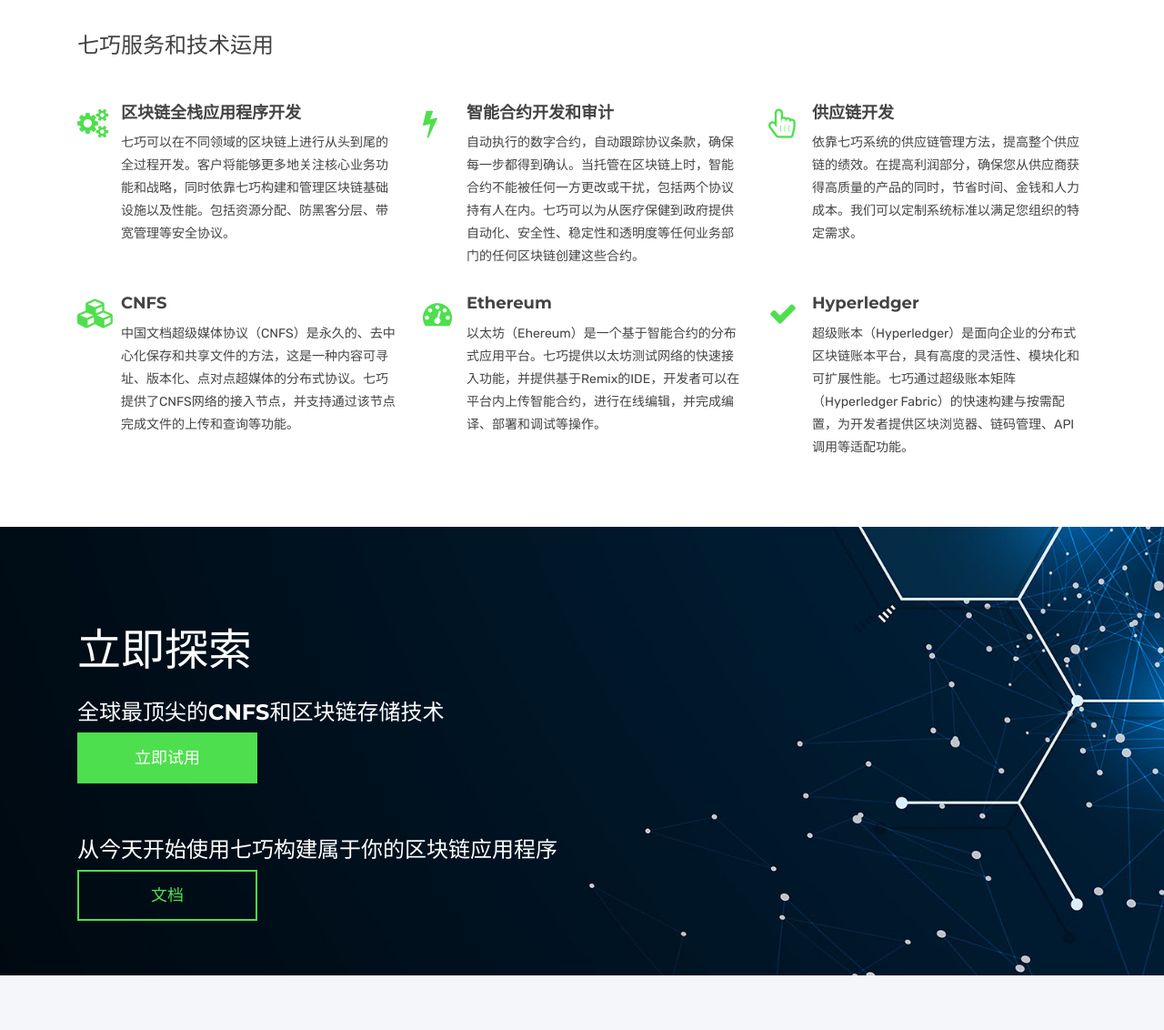
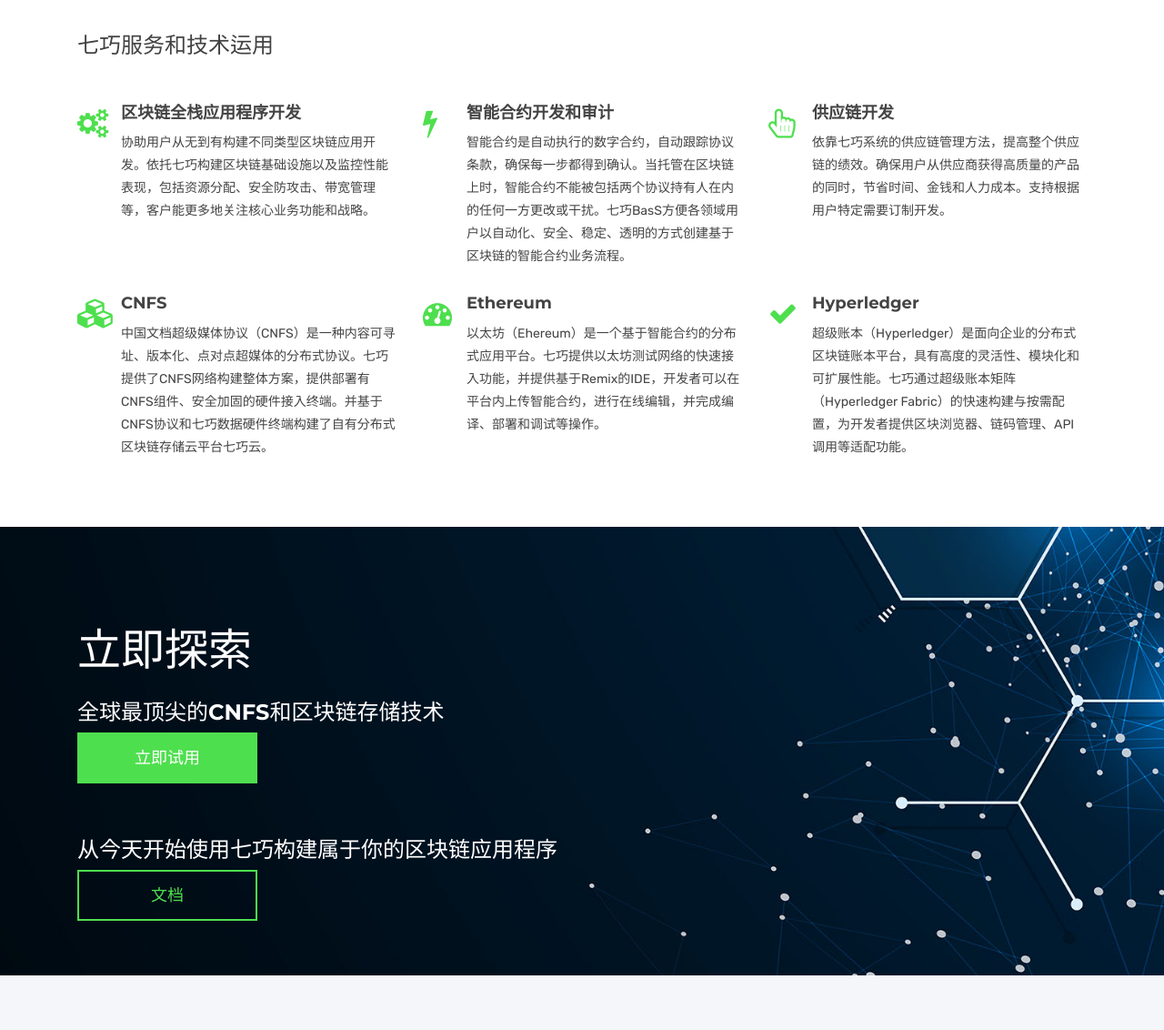
Before and after one commit to QiqiaoTechnology/QiqiaoTechnology.github.io, a Jekyll site: the page built from index.html, in a window 1280 px wide. Shown: the part 445-1577 px from the top of the page at 91% size. Built offline with Jekyll 4.4.1, drawn with Linux system fonts in a browser that asks for light colours; grey boxes are pictures that could not be loaded.

Commit message:
update the index part

```diff
--- a/index.html
+++ b/index.html
@@ -146,7 +146,7 @@ canonical: https://heliumjk.github.io
                   <div class="service-content">
                     <h4>区块链全栈应用程序开发</h4>
                     <p>
-                      七巧可以在不同领域的区块链上进行从头到尾的全过程开发。客户将能够更多地关注核心业务功能和战略，同时依靠七巧构建和管理区块链基础设施以及性能。包括资源分配、防黑客分层、带宽管理等安全协议。
+                      协助用户从无到有构建不同类型区块链应用开发。依托七巧构建区块链基础设施以及监控性能表现，包括资源分配、安全防攻击、带宽管理等，客户能更多地关注核心业务功能和战略。
                     </p>
                   </div>
                 </div>
@@ -162,7 +162,7 @@ canonical: https://heliumjk.github.io
                   <div class="service-content">
                     <h4>智能合约开发和审计</h4>
                     <p>
-                      自动执行的数字合约，自动跟踪协议条款，确保每一步都得到确认。当托管在区块链上时，智能合约不能被任何一方更改或干扰，包括两个协议持有人在内。七巧可以为从医疗保健到政府提供自动化、安全性、稳定性和透明度等任何业务部门的任何区块链创建这些合约。
+		      智能合约是自动执行的数字合约，自动跟踪协议条款，确保每一步都得到确认。当托管在区块链上时，智能合约不能被包括两个协议持有人在内的任何一方更改或干扰。七巧BasS方便各领域用户以自动化、安全、稳定、透明的方式创建基于区块链的智能合约业务流程。
                     </p>
                   </div>
                 </div>
@@ -178,7 +178,7 @@ canonical: https://heliumjk.github.io
                   <div class="service-content">
                     <h4>供应链开发</h4>
                     <p>
-                      依靠七巧系统的供应链管理方法，提高整个供应链的绩效。在提高利润部分，确保您从供应商获得高质量的产品的同时，节省时间、金钱和人力成本。我们可以定制系统标准以满足您组织的特定需求。
+                      依靠七巧系统的供应链管理方法，提高整个供应链的绩效。确保用户从供应商获得高质量的产品的同时，节省时间、金钱和人力成本。支持根据用户特定需要订制开发。
                     </p>
                   </div>
                 </div>
@@ -194,7 +194,7 @@ canonical: https://heliumjk.github.io
                   <div class="service-content">
                     <h4>CNFS</h4>
                     <p>
-                      中国文档超级媒体协议（CNFS）是永久的、去中心化保存和共享文件的方法，这是一种内容可寻址、版本化、点对点超媒体的分布式协议。七巧提供了CNFS网络的接入节点，并支持通过该节点完成文件的上传和查询等功能。
+                      中国文档超级媒体协议（CNFS）是一种内容可寻址、版本化、点对点超媒体的分布式协议。七巧提供了CNFS网络构建整体方案，提供部署有CNFS组件、安全加固的硬件接入终端。并基于CNFS协议和七巧数据硬件终端构建了自有分布式区块链存储云平台七巧云。
                     </p>
                   </div>
                 </div>
```
